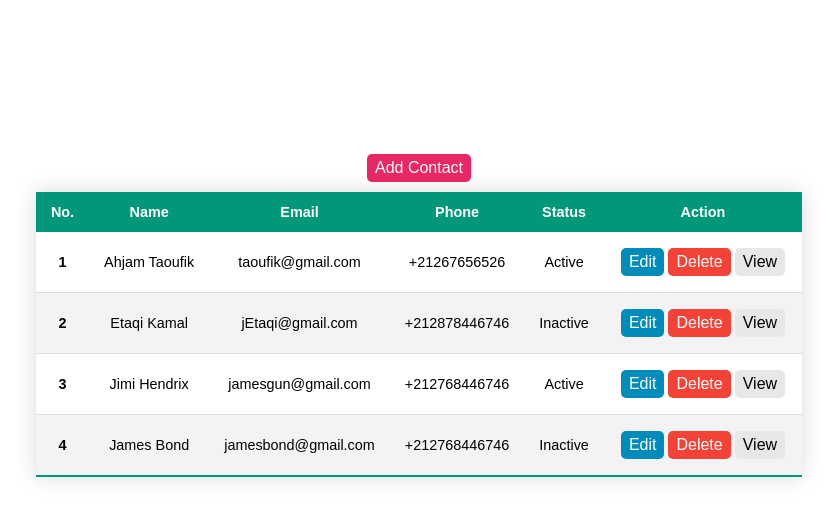
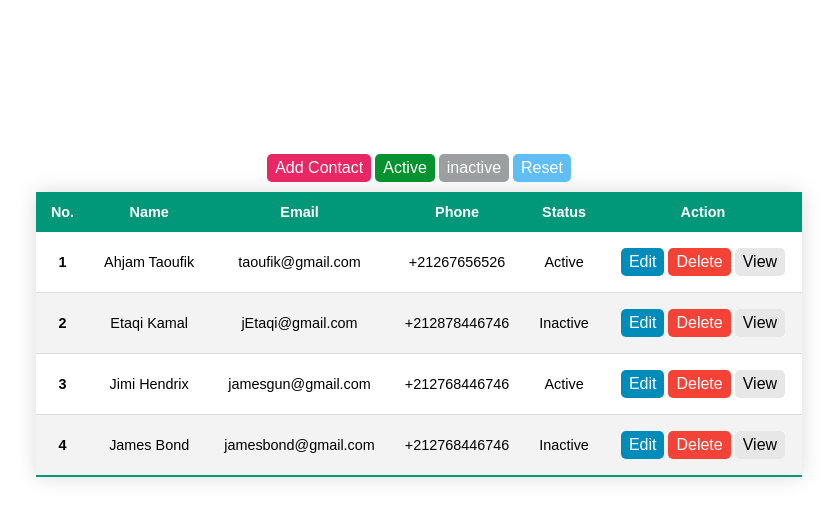
Before and after one commit to ahjam-taoufik/cv-redux-toolkit-crud-netlify, a React (Create React App) app: page / in a window 1280 px wide. Shown: the top 520 px of the page, without its empty margins (221-1058 px from the left). Built offline with nearby package versions, Linux system fonts and the light colour scheme.

Commit message:
add filter

```diff
--- a/src/pages/Home.css
+++ b/src/pages/Home.css
@@ -63,16 +63,16 @@
 
 
   .btn-active {
-    background-color: #808c4a;
+    background-color: #05922f;
     color: #fff;
   }
 
   .btn-inactive {
-    background-color: #445f61;
+    background-color: #9b9fa0;
     color: #fff;
   }
 
   .btn-reset {
-    background-color: darkolivegreen;
+    background-color: rgb(96, 190, 245);
     color: #fff;
   }
--- a/src/pages/Home.js
+++ b/src/pages/Home.js
@@ -2,13 +2,14 @@ import React from "react";
 import { useDispatch, useSelector } from "react-redux";
 import { Link } from "react-router-dom";
 import { toast } from "react-toastify";
-import { deleteContact } from "../redux/features/contactSlice";
+import { deleteContact, getFilter} from "../redux/features/contactSlice";
 import "./Home.css";
 
 const Home = () => {
   const dispatch=useDispatch();
-  const {contacts}=useSelector(state=>state.contacts);
-
+  const {contacts,filter}=useSelector(state=>state.contacts);
+console.log(filter);
+   console.log(filter);
   const onDeleteContact = (id) => {
     if (
       window.confirm("Are you sure that you wanted to delete that contact ?")
@@ -19,12 +20,22 @@ const Home = () => {
     }
   };
 
+
+ const HandleActive=(v)=>{
+  dispatch(getFilter(v))
+ }
+
+
+
   const filterData = (value) => {};
   return (
     <div style={{ marginTop: "150px" }}>
       <Link to="/addContact">
         <button className="btn btn-contact">Add Contact</button>
       </Link>
+      <button className="btn btn-active" onClick={()=>HandleActive('Active')} >Active</button>
+      <button className="btn btn-inactive" onClick={()=>HandleActive('Inactive')}>inactive</button>
+      <button className="btn btn-reset" onClick={()=>HandleActive('All')}>Reset</button>
 
       <table className="styled-table">
         <thead>
@@ -38,7 +49,13 @@ const Home = () => {
           </tr>
         </thead>
         <tbody>
-          {contacts.map((item, index) => {
+          {contacts.filter(contact=>{
+              if(filter==="All"){
+                return contact
+              }else{
+                return contact.status===filter
+              }
+            }).map((item, index) => {
             return (
               <tr key={item.id}>
                 <th scope="row">{index + 1}</th>
--- a/src/redux/features/contactSlice.js
+++ b/src/redux/features/contactSlice.js
@@ -34,13 +34,13 @@ const contactSlice = createSlice({
             status: "Inactive",
           },
         ],
-        filter: 'All',
         contact:{
-            name: "",
-            email: "",
-            phone: "",
-            status: "",
+          name: "",
+          email: "",
+          phone: "",
+          status: "",
         },
+        filter: "All",
 
     },
     reducers: {
@@ -66,9 +66,14 @@ const contactSlice = createSlice({
             // contact.id===action.payload.id?action.payload:contact)
         },
 
+        getFilter: (state, action) => {
+          state.filter = action.payload
+        }
       },
+
+
 });
 
-export const {getContact,addContact,deleteContact,updateContact}=contactSlice.actions;
+export const {getContact,addContact,deleteContact,updateContact,getFilter}=contactSlice.actions;
 
 export default contactSlice.reducer;
```
